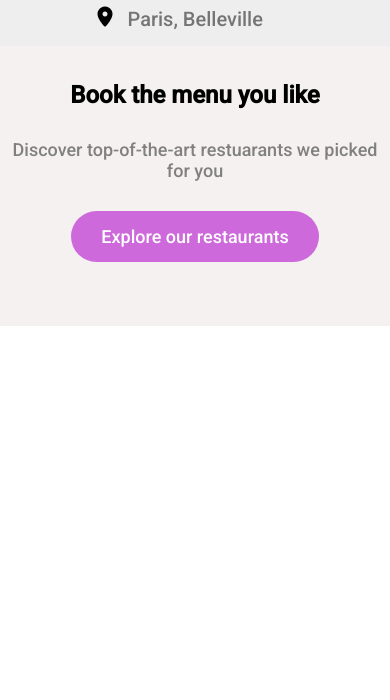
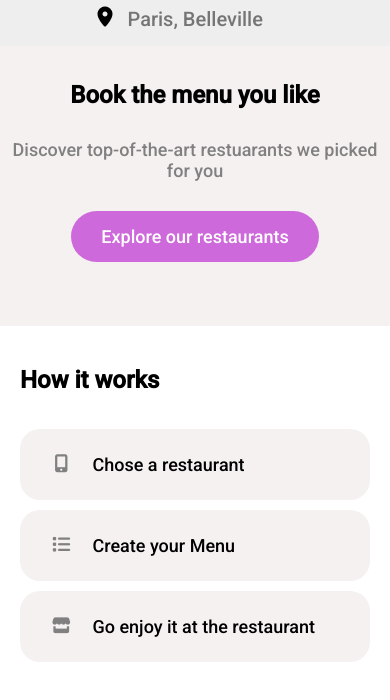
Before and after one commit to RujalB/Ohmyfood, a plain HTML site: page Homepage.html in a window 390 px wide. Shown: the part 86-786 px from the top of the page. Drawn offline with Linux system fonts and the light colour scheme.

Commit message:
added how it works section

```diff
--- a/CSS/Homepage.css
+++ b/CSS/Homepage.css
@@ -54,5 +54,39 @@ margin:30px auto 10px auto;
     font-size: 18px;
     padding: 15px 30px;
 }
+.container-workflow{
+    margin: 20px 20px;
+    display: flex;
+    flex-direction: column;
+}
+.container-workflow h2{
+    padding-bottom: 30px;
+}
+.container_option{
+    display: flex;
+    gap: 20px;
+    margin:5px 0px;
+    border: none;
+    border-radius: 20px 20px 20px 20px;
+    background-color:#F6F1F1 ;
+    font-size: 18px;
+    padding: 25px 0px 25px 30px;
+}
+.container-workflow i{
+    color: gray;
+}
+.container-restuarants{
+    background-color: #F6F1F1 ;
+    margin: 20px 20px;
+    display: flex;
+    flex-direction: column;
+}
+.container-restaurants .restaurant-card{
+    display: flex;
+    overflow: hidden;
+}
+.container-restaurants .restuarant-card img{
 
 }
+
+}
--- a/Homepage.html
+++ b/Homepage.html
@@ -38,9 +38,51 @@
         <form class="explore">
             <button type="submit" class="btn_explore">Explore our restaurants</button>
         </form>
+    </div>
+    <div class="container-workflow">
+        <h2>How it works</h2>
+        <div class="container_option">
+            <i class="fa-solid fa-mobile-screen-button"></i> Chose a restaurant
+        </div>
+        <div class="container_option">
+            <i class="fa-solid fa-list"></i>Create your Menu
+        </div>
+        <div class="container_option">
+            <i class="fa-solid fa-store"></i>Go enjoy it at the restaurant
+        </div>
+    </div>
+
+     <!-- <div class="container-restuarants">
+        <h2>Restaurants</h2>
+            <div class="restuarant-card">
+                <img class="card-img" src="images\restaurants\jay-wennington-N_Y88TWmGwA-unsplash.jpg" alt="Full">
+                <div class="card-contents">
+                    <h4>The Full Palette</h4>
+                    <p>New York</p>
+                </div>
+            </div>
+            <div class="restuarant-card">
+                <img class="card-img" src="images\restaurants\stil-u2Lp8tXIcjw-unsplash.jpg" alt="Enchanted">
+                <div class="card-contents">
+                    <h4>The Enchanted Plate</h4>
+                    <p>New York</p>
+                </div>
+            </div>
+            <div class="restuarant-card">
+                <img class="card-img" src="images\restaurants\toa-heftiba-DQKerTsQwi0-unsplash.jpg" alt="Bastille">
+                <div class="card-contents">
+                    <h4>Bastille</h4>
+                    <p>New York</p>
+                </div>
+            </div>
+            <div class="restuarant-card">
+                <img class="card-img" src="images\restaurants\louis-hansel-shotsoflouis-qNBGVyOCY8Q-unsplash.jpg" alt="Gourmand">
+                <div class="card-contents">
+                    <h4>Le Gourmand</h4>
+                    <p>New York</p>
+                </div>
+            </div> -->
 
     </div>
-
-
 </body>
 </html>
```
